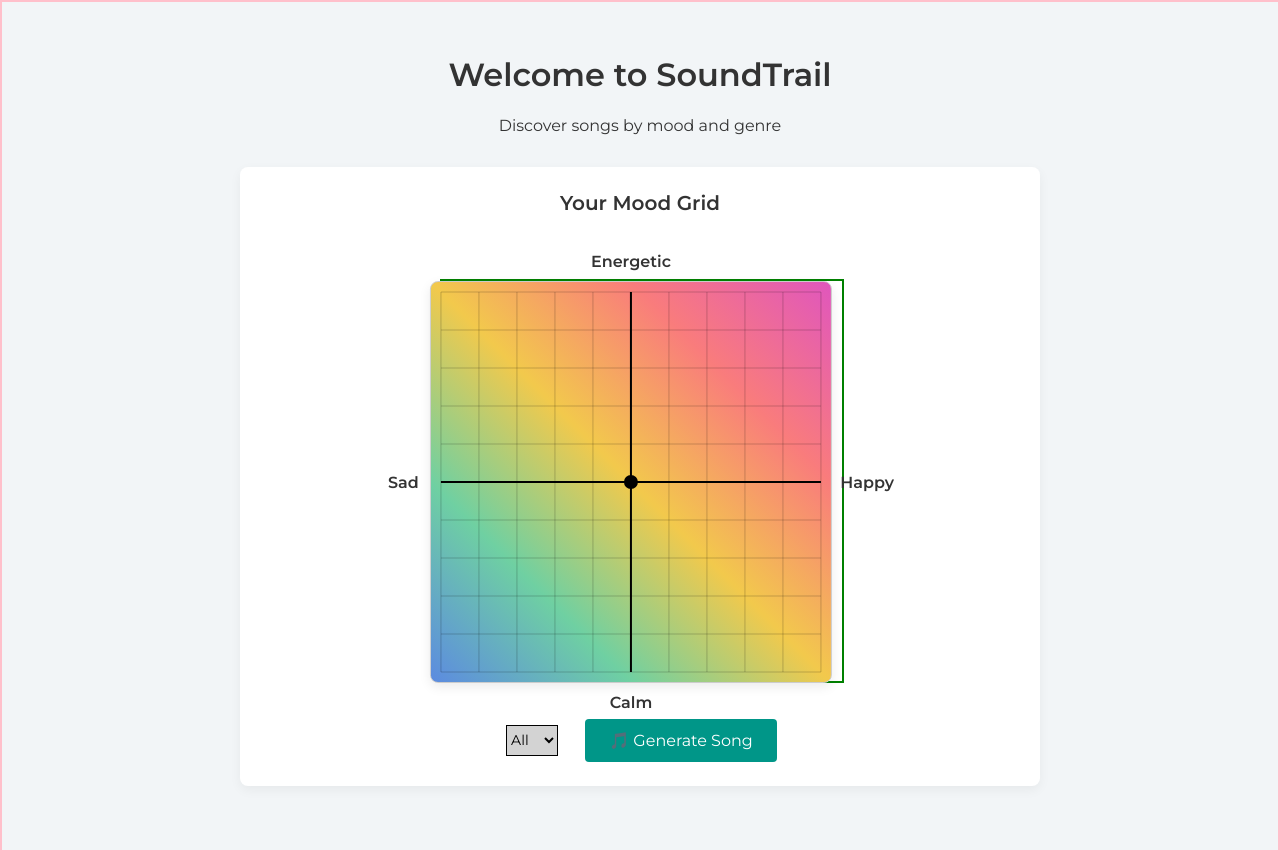
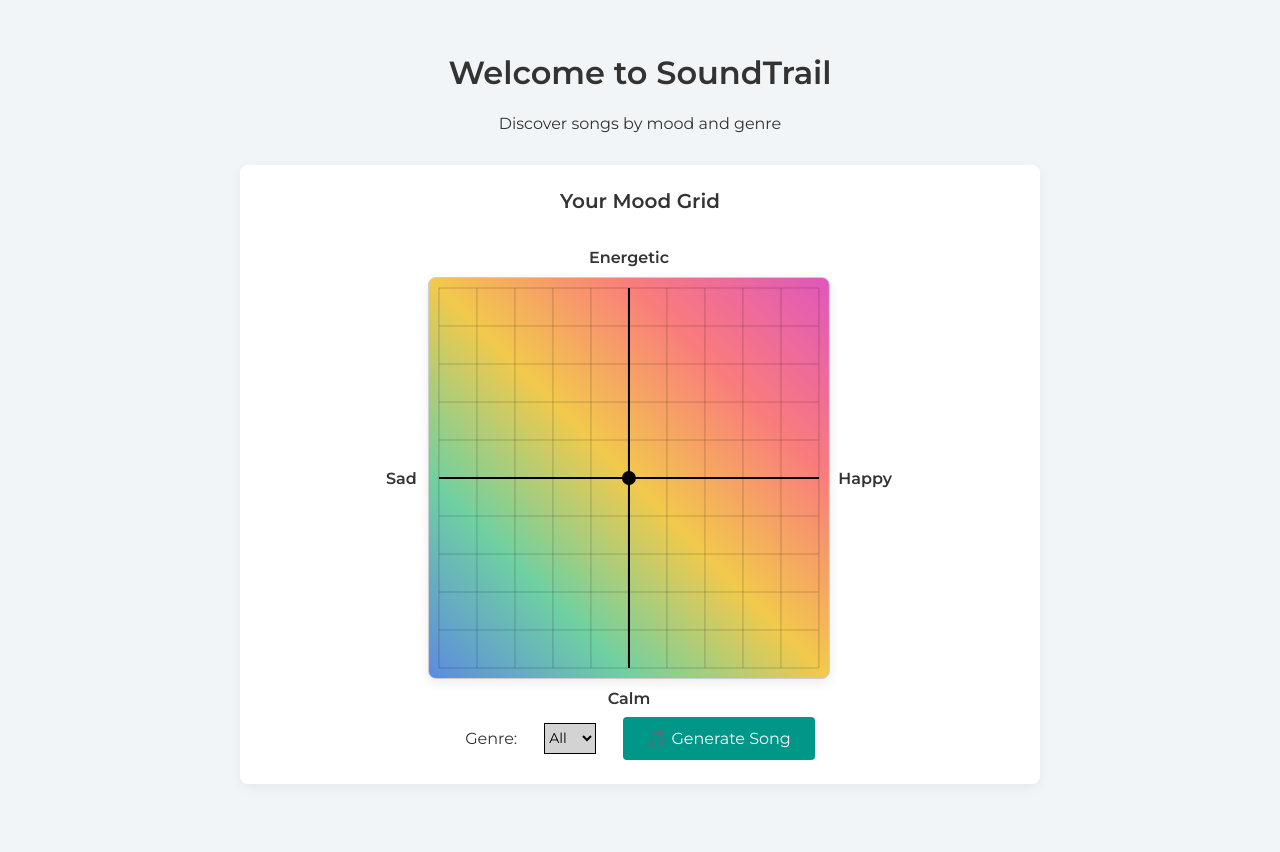
Before and after one commit to DanielSemakov/SoundTrail, a React (Create React App) app in the folder client/: page / in a window 1280 px wide. Built offline with nearby package versions, Linux system fonts and the light colour scheme.

Commit message:
fix: remove temporary borders on css classes

```diff
--- a/client/src/components/MoodEnergyChart/MoodEnergyChart.module.css
+++ b/client/src/components/MoodEnergyChart/MoodEnergyChart.module.css
@@ -2,7 +2,6 @@
   .wrapper {
     width: 72%;
     aspect-ratio: 1 / 1;
-    border: 2px solid green;
     align-self: flex-start;
     margin: 0 auto;
     /* max-width: 800px;
--- a/client/src/pages/ExplorePage.module.css
+++ b/client/src/pages/ExplorePage.module.css
@@ -28,7 +28,6 @@ body {
   background: var(--bg-page);
   color: var(--text-primary);
   /* overflow-x: hidden; */
-  border: 2px solid pink;
   /* width: 93.5vw; */
   /* overflow-x: hidden; */
   max-width: 100%;
@@ -41,7 +40,6 @@ body {
   width: 93.5vw;
   font-family: 'Montserrat', sans-serif;
   font-weight: 400;
-  border: 2px solid yellow;
   width: 100%;
   box-sizing: border-box;
 
@@ -85,36 +83,10 @@ body {
   /* max-width: 1200px; example: give it room */
   margin: 0 auto;
   /* overflow: visible; */
-  border: 2px solid blue;
   box-sizing: border-box;
 }
 
-
-/* .mood-chart-wrapper {
-  width: 40vw;
-  height: 90vh;
-  position: relative;
-  margin-top: 0;
-  padding-top: 0;
-  display: flex;
-  flex-direction: column;
-  align-items: center;
-  border: 2px solid red;
-  border-radius: 8px;
-  background-color: white;
-
-} */
-
 .mood-chart-wrapper {
-  /* border: 2px solid red;
-  background-color: white;
-  border-radius: 8px;
-  display: flex;
-  flex-direction: column;
-  align-items: center;
-  align-self: flex-start;
-  max-height: 600px; */
-  border: 2px solid red;
   background-color: white;
   border-radius: 8px;
   display: block;
@@ -123,12 +95,7 @@ body {
   padding-bottom: 10vh;
 }
 
-/* .mood-energy-chart-explore-pg {
-  margin-left: '-5%'
-} */
-
 .genre-wrapper {
-  border: 2px solid purple;
   background-color: white;
   display: flex;
   flex-direction: column;
@@ -147,7 +114,6 @@ body {
 }
 
 .playlist-wrapper {
-  border: 2px solid black;
   display: flex;
   flex-direction: column;
   align-items: center;
--- a/client/src/pages/LandingPage.js
+++ b/client/src/pages/LandingPage.js
@@ -103,6 +103,7 @@ export default function LandingPage({ mood, setMood, genre, setGenre, playlist,
                   <MoodEnergyChart updateMood={setMood} mood={mood} trailEnabled={false}/>
         </div>
         <div className={styles.controls}>
+          <label>Genre: </label>
           <GenreSelector genre={genre} setGenre={setGenre} />
           <button
             className={styles['btn-generate']}
```
